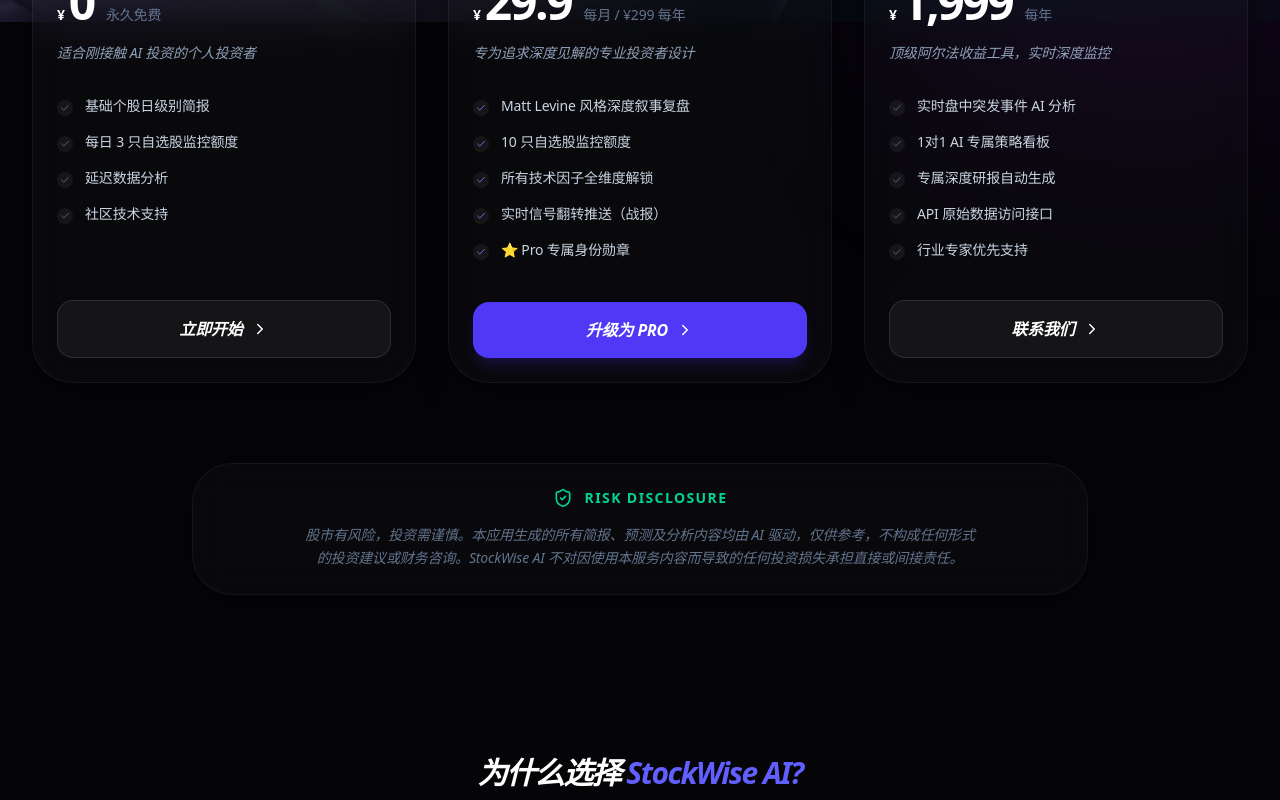
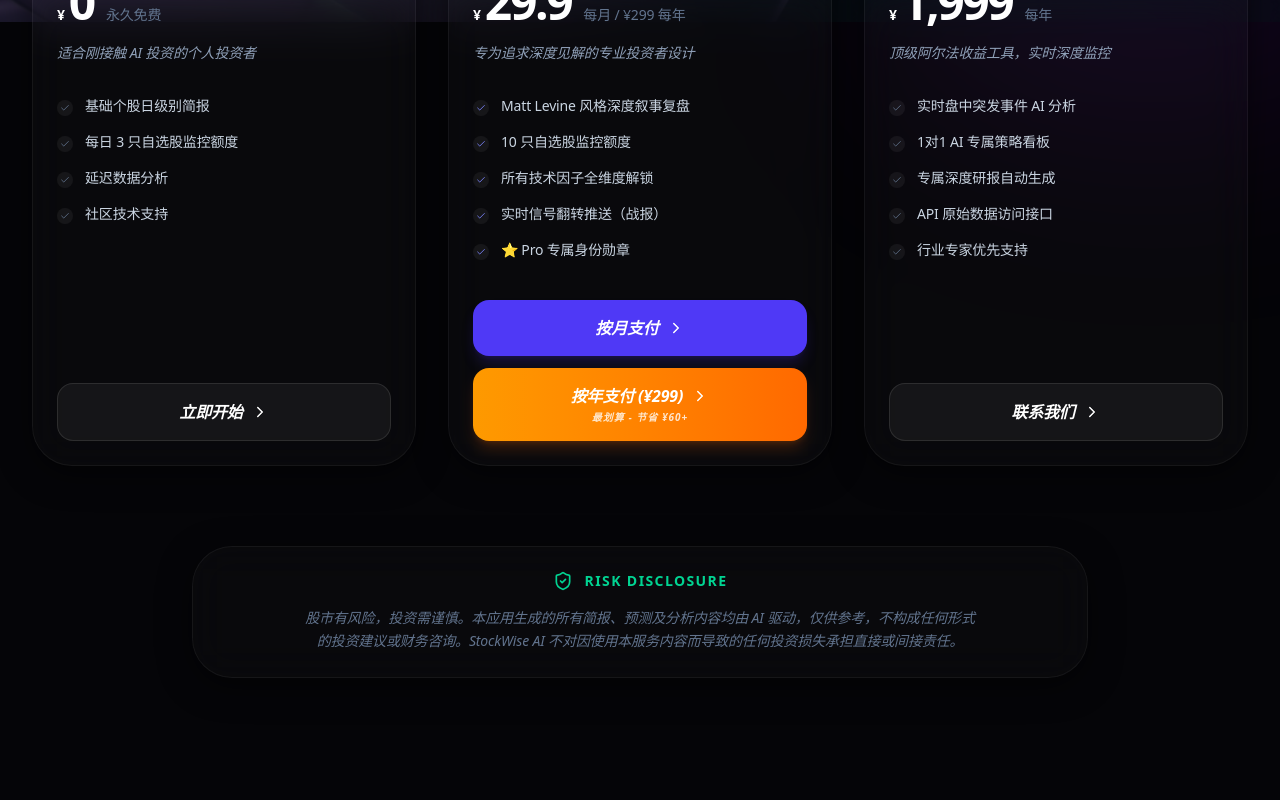
Before and after one commit to franksunye/stockwise, a Next.js app in the folder frontend/: page /pricing in a window 1280 px wide. Shown: the part 778-1578 px from the top of the page. Built offline with nearby package versions, Linux system fonts and the light colour scheme; no server answers.

Commit message:
refactor: use environment variables for both monthly and annual price IDs

```diff
--- a/frontend/src/app/pricing/page.tsx
+++ b/frontend/src/app/pricing/page.tsx
@@ -40,8 +40,8 @@ const pricingPlans = [
       '实时信号翻转推送（战报）',
       '⭐ Pro 专属身份勋章',
     ],
-    cta: '升级为 PRO',
     priceId: process.env.NEXT_PUBLIC_STRIPE_PRICE_ID_PRO_MONTHLY || 'price_1Su1zqS3fDFObThpZbYXr2GG',
+    priceIdAnnual: process.env.NEXT_PUBLIC_STRIPE_PRICE_ID_PRO_YEARLY || 'price_1Su1zqS3fDFObThp7iG6X6bK',
     highlight: true,
     icon: Crown,
     color: 'indigo',
@@ -253,20 +253,37 @@ function PricingContent() {
                 ))}
               </div>
 
-              {plan.priceId ? (
+              <div className="flex flex-col gap-3">
+                {plan.priceId && (
                   <button
                     onClick={() => handleUpgrade(plan.priceId!)}
-                  disabled={loadingPriceId === plan.priceId}
+                    disabled={!!loadingPriceId}
                     className={`w-full py-4 rounded-2xl flex items-center justify-center gap-2 font-black italic transition-all active:scale-95 disabled:opacity-50 disabled:cursor-not-allowed ${
                       plan.highlight
                       ? 'bg-indigo-600 text-white shadow-lg shadow-indigo-600/20 hover:bg-indigo-500 hover:shadow-indigo-600/40'
                       : 'bg-white/5 border border-white/10 hover:bg-white/10 text-white'
                     }`}
                   >
-                  {loadingPriceId === plan.priceId ? '正在前往收银台...' : plan.cta}
+                    {loadingPriceId === plan.priceId ? '正在前往收银台...' : (plan.priceIdAnnual ? '按月支付' : plan.cta)}
                     {loadingPriceId !== plan.priceId && <ChevronRight size={18} />}
                   </button>
-              ) : (
+                )}
+
+                {plan.priceIdAnnual && (
+                  <button
+                    onClick={() => handleUpgrade(plan.priceIdAnnual!)}
+                    disabled={!!loadingPriceId}
+                    className="w-full py-4 rounded-2xl flex flex-col items-center justify-center gap-0.5 bg-gradient-to-r from-amber-500 to-orange-500 text-white font-black italic transition-all active:scale-95 shadow-lg shadow-orange-500/20 hover:from-amber-400 hover:to-orange-400 disabled:opacity-50"
+                  >
+                    <div className="flex items-center gap-2">
+                       {loadingPriceId === plan.priceIdAnnual ? '正在前往收银台...' : '按年支付 (¥299)'}
+                       {loadingPriceId !== plan.priceIdAnnual && <ChevronRight size={18} />}
+                    </div>
+                    <span className="text-[10px] uppercase tracking-widest opacity-80">最划算 - 节省 ¥60+</span>
+                  </button>
+                )}
+
+                {!plan.priceId && !plan.priceIdAnnual && (
                   <Link
                     href={plan.href || '/'}
                     className={`w-full py-4 rounded-2xl flex items-center justify-center gap-2 font-black italic transition-all active:scale-95 ${
@@ -279,6 +296,7 @@ function PricingContent() {
                     <ChevronRight size={18} />
                   </Link>
                 )}
+              </div>
             </motion.div>
           ))}
         </div>
```
Lines whose indentation alone changed are shown as unchanged.
